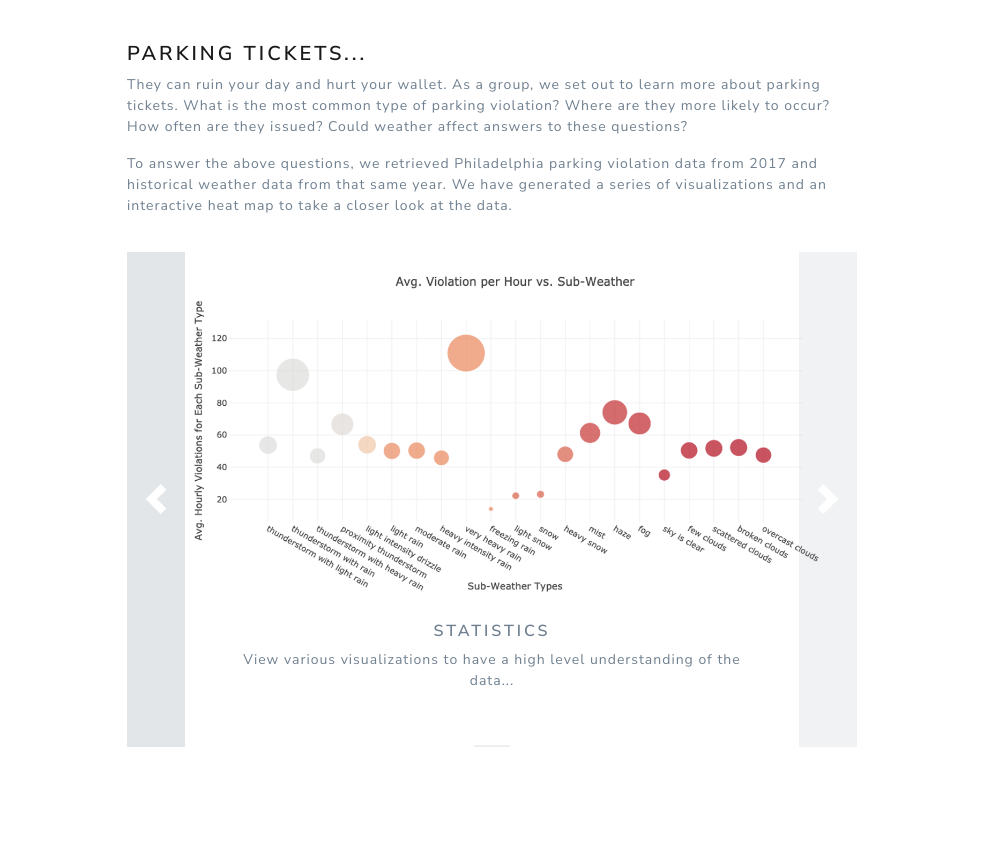
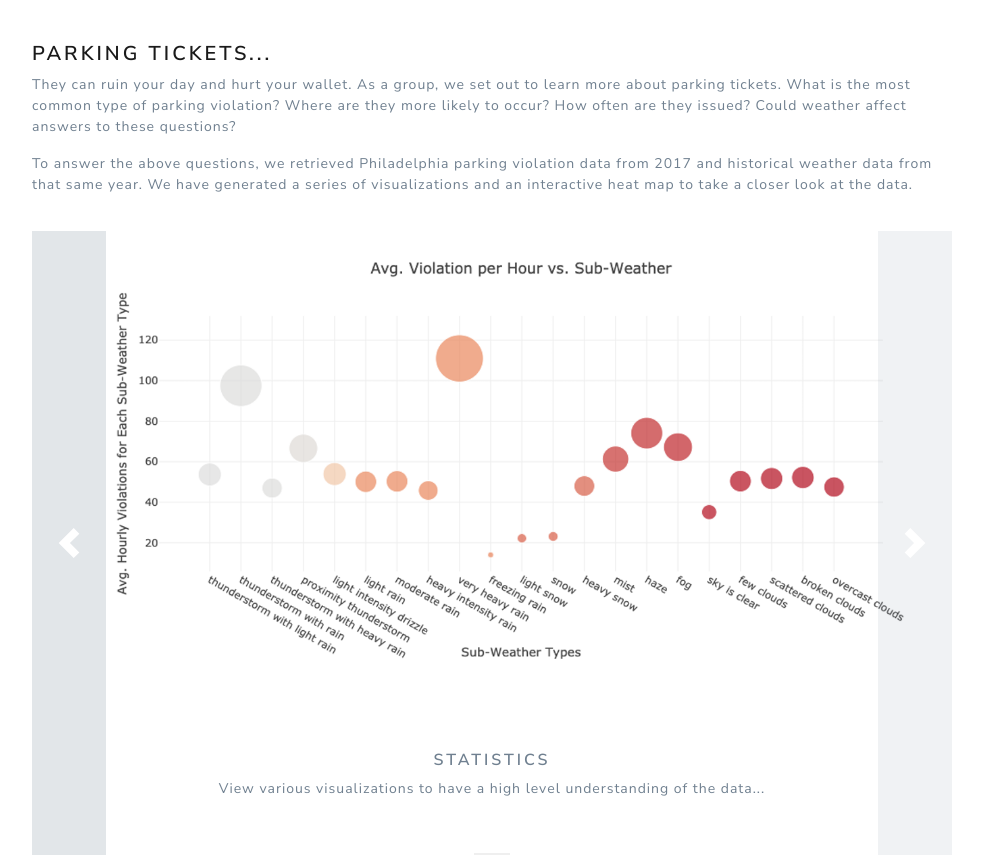
Before and after one commit to ztcnrh/Philadelphia-Parking-Violations, a Flask app: page / in a window 1280 px wide. Shown: the part 69-924 px from the top of the page, without its empty margins (148-1131 px from the left). Before the commit the page ends 816 px from the top, so only its background shows below. Run offline with Flask 2, Linux system fonts and the light colour scheme; parts of the project's set-up code (start-up, migrations or seed data) failed here and were passed over; some libraries are stand-ins or nearby versions.

Commit message:
Home page grid size adj.

```diff
--- a/flask_app/templates/index.html
+++ b/flask_app/templates/index.html
@@ -35,7 +35,7 @@
 
     <div class="container">
       <div class="row justify-content-center">
-        <div class="col-8">
+        <div class="col-10">
           <!-- Introductory Paragraph-->
           <br>
           <br>
@@ -51,7 +51,7 @@
       </div>
 
       <div class="row justify-content-center" id="top-margin">
-        <div class="col-8">
+        <div class="col-10">
           <!-- Carousel Slides-->
           <div id="carouselExampleDark" class="carousel carousel-dark slide" data-bs-ride="carousel">
             <div class="carousel-indicators">
```
